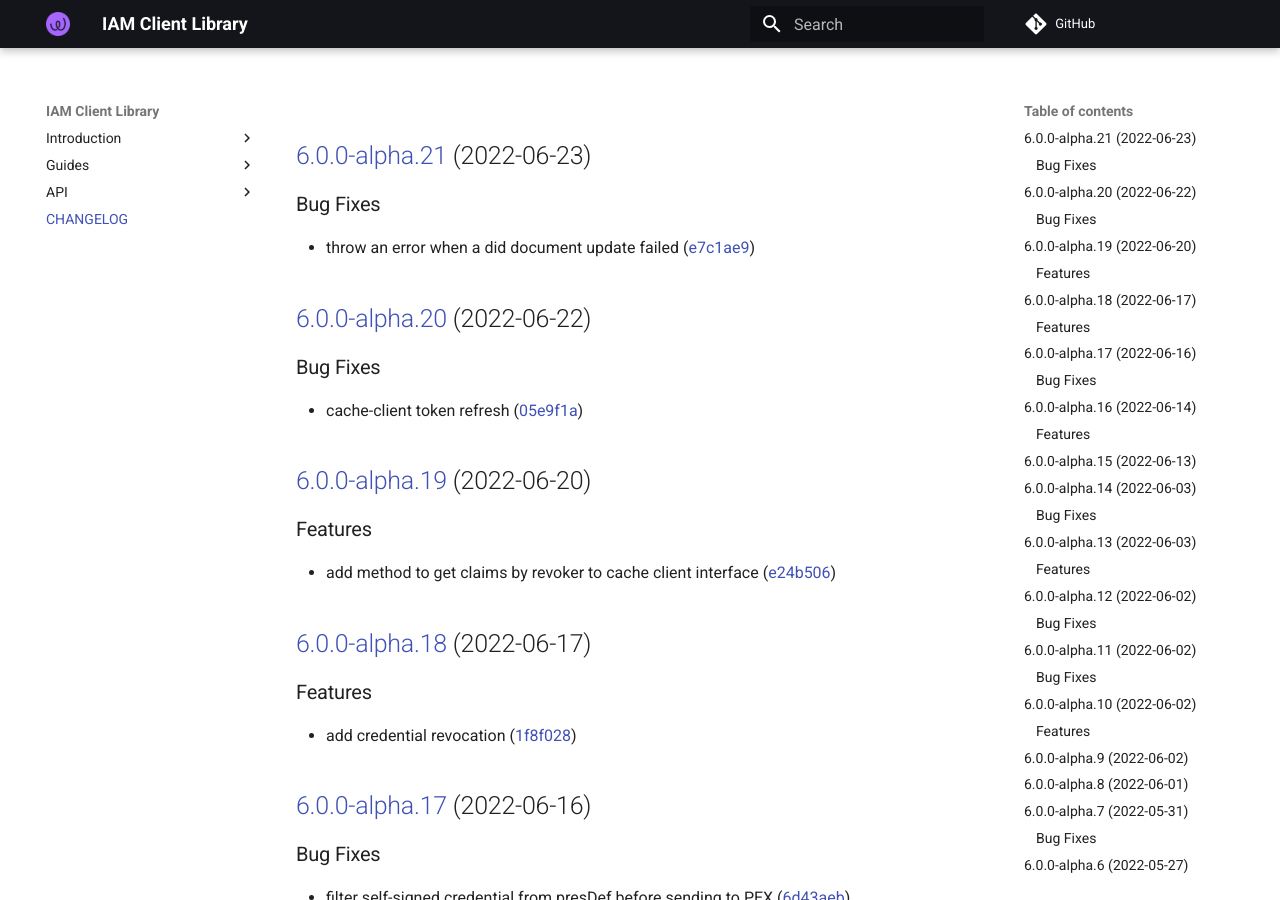
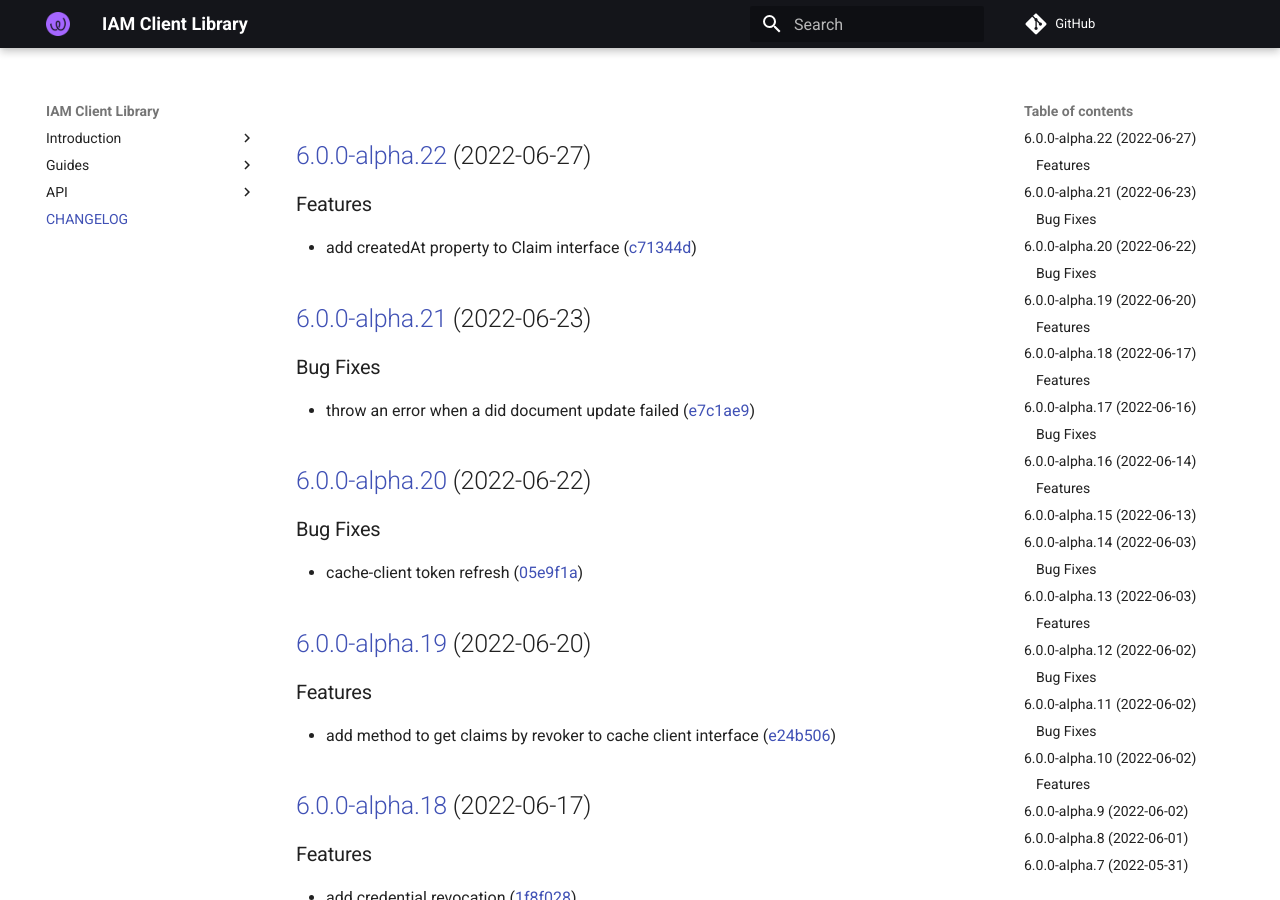
Before and after one commit to energywebfoundation/iam-client-lib, an MkDocs documentation site: the page built from docs/CHANGELOG.md, in a window 1280 px wide and 900 px high. Built offline with MkDocs 1.6.1 and Material for MkDocs 9.7.7, drawn with Linux system fonts in a browser that asks for light colours; comment, search, counter and statistics services are not loaded.

Commit message:
chore(release): 6.0.0-alpha.22 [skip ci]
## [6.0.0-alpha.22](https://github.com/energywebfoundation/iam-client-lib/compare/v6.0.0-alpha.21...v6.0.0-alpha.22) (2022-06-27)

### Features

* add createdAt property to Claim interface ([c71344d](https://github.com/energywebfoundation/iam-client-lib/commit/c71344d24ba3f99373306ba56cdcd94ed713d59f))

```diff
--- a/docs/CHANGELOG.md
+++ b/docs/CHANGELOG.md
@@ -1,3 +1,10 @@
+## [6.0.0-alpha.22](https://github.com/energywebfoundation/iam-client-lib/compare/v6.0.0-alpha.21...v6.0.0-alpha.22) (2022-06-27)
+
+
+### Features
+
+* add createdAt property to Claim interface ([c71344d](https://github.com/energywebfoundation/iam-client-lib/commit/c71344d24ba3f99373306ba56cdcd94ed713d59f))
+
 ## [6.0.0-alpha.21](https://github.com/energywebfoundation/iam-client-lib/compare/v6.0.0-alpha.20...v6.0.0-alpha.21) (2022-06-23)
 
 
--- a/package.json
+++ b/package.json
@@ -1,6 +1,6 @@
 {
   "name": "iam-client-lib",
-  "version": "6.0.0-alpha.21",
+  "version": "6.0.0-alpha.22",
   "description": "Library for Decentralized Identity and Access Management",
   "main": "dist/index.js",
   "module": "dist/index.esm.js",
```
